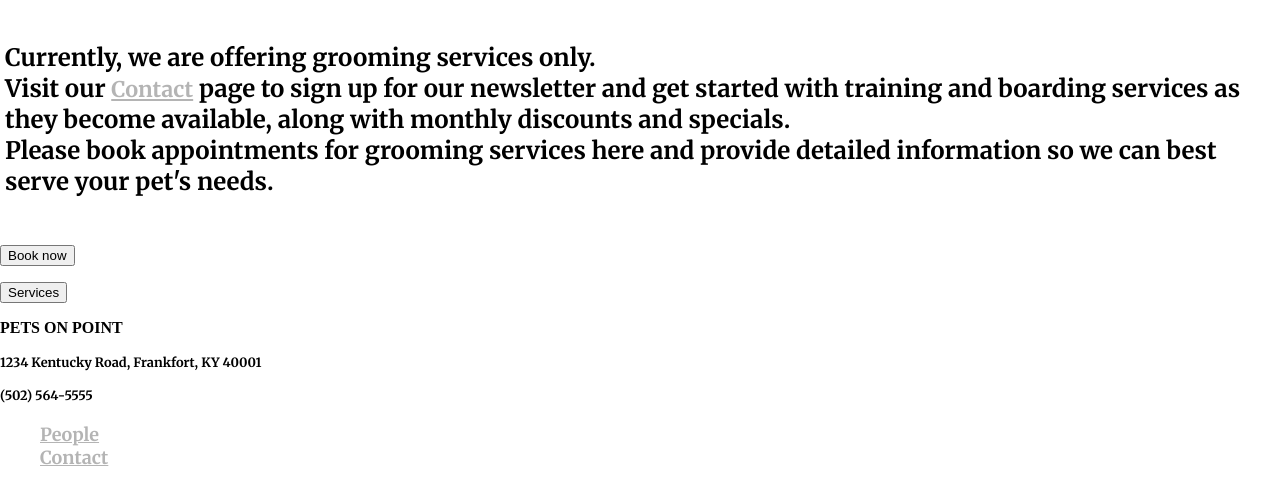
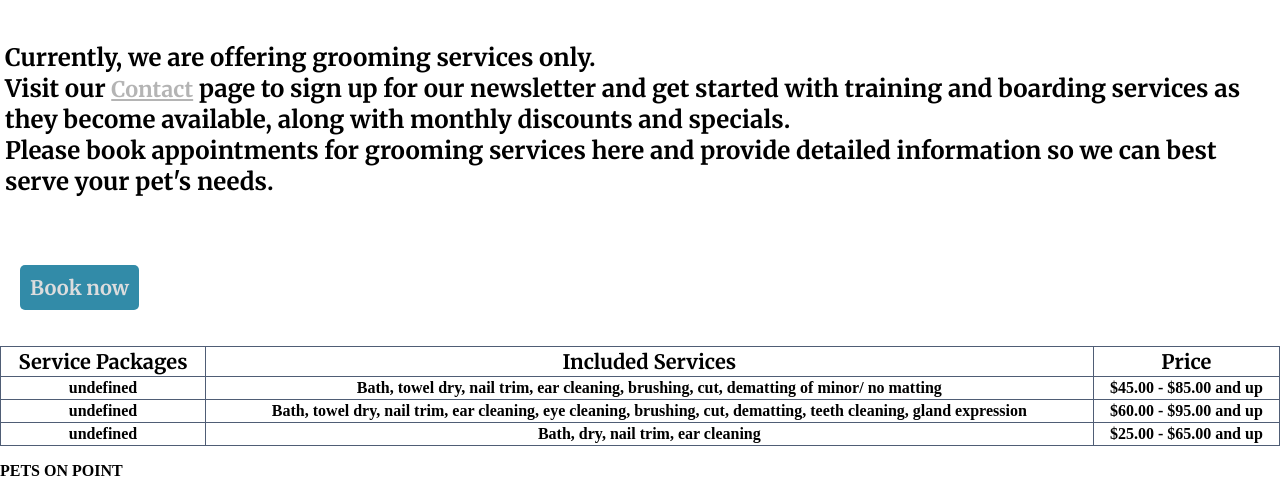
Before and after one commit to susanjt/PetsOnPoint, a website with bundled scripts: page index.html in a window 1280 px wide. Shown: the part 2226-2712 px from the top of the page. Built offline with nearby package versions, Linux system fonts and the light colour scheme.

Commit message:
added table.js file

```diff
--- a/index.html
+++ b/index.html
@@ -86,11 +86,24 @@
 
   </div>
   <p>
-    <input type="button" value="Services" id="bt">
+    <!--<input type="button" value="Services" id="bt">-->
   </p>
-  <div id="showData">
-  </div>
 
+    <table>
+      <thead>
+        <tr>
+          <th>
+            <span> Service Packages</th>
+          <th>Included Services</th>
+          <th>Price</th>
+        </tr>
+      </thead>
+
+      <tbody id="data-output">
+
+      </tbody>
+
+    </table>
   <footer>
           <div class= "container">
               <div class= "footer-content">
@@ -120,7 +133,7 @@
   </footer>
 </main>
 <script src= "main.js"></script>
-<script src= "netlify\functions\app.js" type="module"></script>
+<script src= "table.js"></script>
 <script src= "pets.js"></script>
 </body>
 </html>
--- a/main.js
+++ b/main.js
@@ -14,14 +14,7 @@
 }
 
 $('#bt').click(function () {
-    $.getJSON("https://storage.cloud.google.com/sjtdocs/petcare.json", function (data) {
-        let keys;
-        let items = [];
 
-    $.each(data, function (index, value) {
-        keys= Object.keys(value);
-        items.push(value);
-    });
 
     let table = document.createElement("table");
     let tr = table.insertRow(-1);
--- a/petstyle.css
+++ b/petstyle.css
@@ -80,6 +80,19 @@
     align-content: center;
   }
 
+  input[type="submit"] {
+    background-color: #328ba8;
+    color: #dcdcdd;
+    font-family: 'Merriweather', serif;
+    font-size: 1.25em;
+    font-weight: bold;
+    margin: 20px;
+    padding: 10px;
+    border: none;
+    border-radius: 5px;
+    cursor: pointer;
+  }
+
   table {
     width: 100%;
   }
@@ -95,6 +108,8 @@
     font-family: 'Merriweather', serif;
     font-size: 1.25em;
     font-weight: bold;
+    margin: 20px;
+
   }
 
   footer styles
--- /dev/null
+++ b/table.js
@@ -0,0 +1,18 @@
+fetch("table.json")
+    .then(function(response) {
+        return response.json();
+    })
+    .then(function(tables){
+      let placeholder = document.querySelector("#data-output");
+      let out = "";
+      for(let table of tables){
+        out += `
+        <tr>
+        <td>${table.Services}</td>
+        <td>${table.Includes} </td>
+        <td>${table.Price}</td>
+        </tr>
+        `;
+      }
+      placeholder.innerHTML = out;
+    });
--- a/table.json
+++ b/table.json
@@ -1,20 +1,20 @@
 [
 
     {
-"FULL SERVICE": "Based on weight/size",
+"Full Service": "Based on weight/size",
 "Includes": "Bath, towel dry, nail trim, ear cleaning, brushing, cut, dematting of minor/ no matting",
 "Price": "$45.00 - $85.00 and up"
     },
 
     {
-"DELUXE SERVICE": "Based on weight/size",
+"Deluxe Service": "Based on weight/size",
 "Includes": "Bath, towel dry, nail trim, ear cleaning, eye cleaning, brushing, cut, dematting, teeth cleaning, gland expression",
 "Price": "$60.00 - $95.00 and up"
     },
 
     {
 
-"BASIC SERVICE": "Based on weight/size",
+"Basic Service": "Based on weight/size",
 "Includes": "Bath, dry, nail trim, ear cleaning",
 "Price": "$25.00 - $65.00 and up"
     }
```
Also changed, not shown: contact.html (+4 -1 lines).
